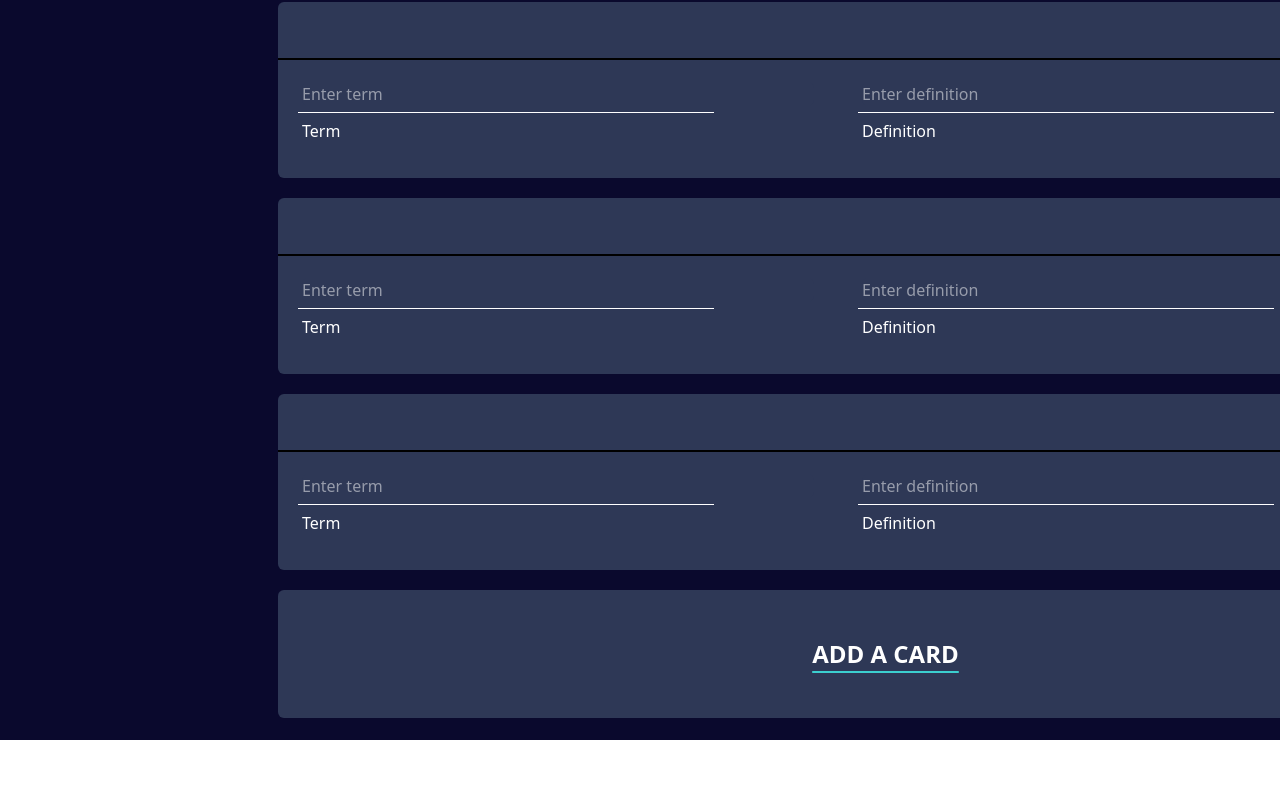
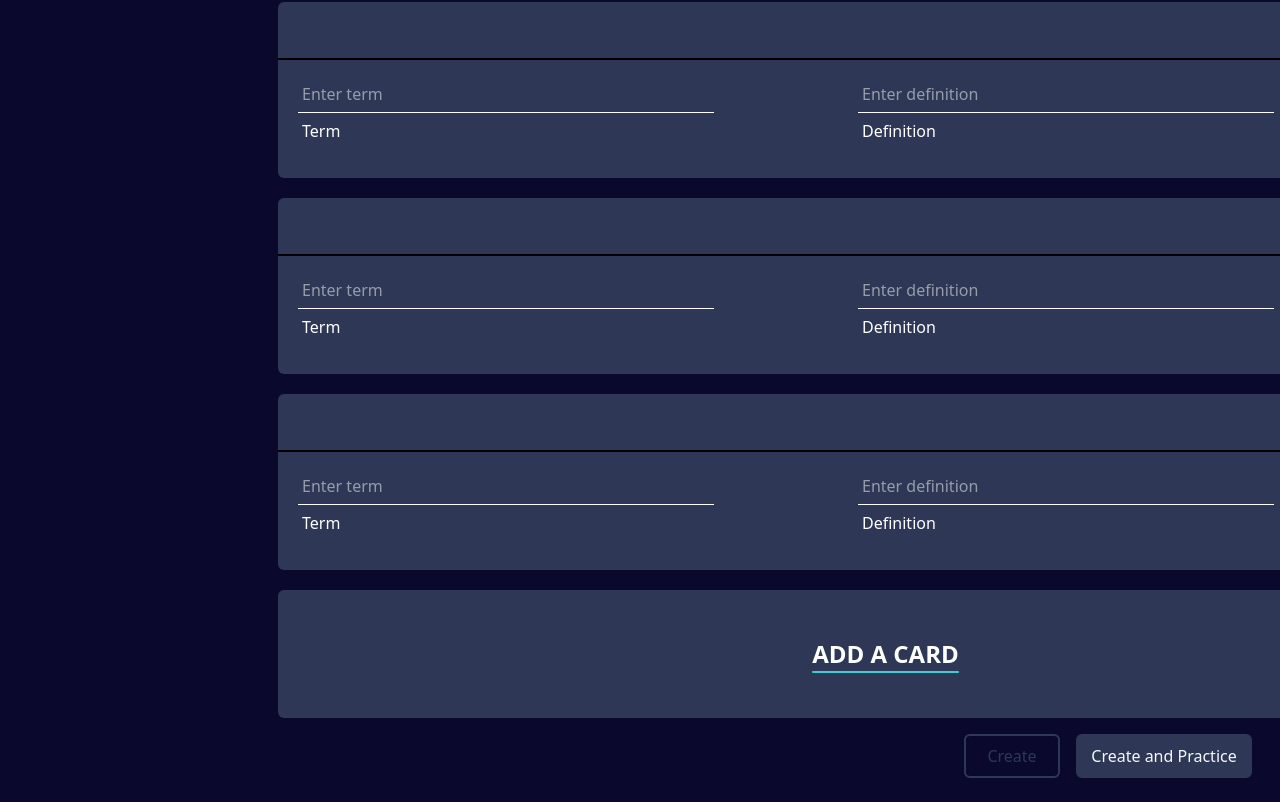
Before and after one commit to aaronamano/quizlet_clone, a React (Vite) app in the folder frontend/: page /create-flashcards-set in a window 1280 px wide. Shown: the part 678-1480 px from the top of the page. Before the commit the page ends 1418 px from the top, so only its background shows below. Built offline with nearby package versions, Linux system fonts and the light colour scheme.

Commit message:
minor add

```diff
--- a/frontend/src/components/CreateFlashcardsSetPage.tsx
+++ b/frontend/src/components/CreateFlashcardsSetPage.tsx
@@ -97,6 +97,11 @@ export default function CreateFlashcardsSetPage() {
 
         <AddCard />
 
+        <div className="flex m-2 mx-3 space-x-3 mt-4 justify-end">
+          <button className="bg-[#0A092D] w-24 p-2 rounded-md border-[#2E3856] border-2 text-[#2E3856] mx-4">Create</button>
+          <button className="bg-[#2E3856] w-44 p-2 rounded-md border-[#2E3856] border-2 text-[#F6F7FB]">Create and Practice</button>
+        </div>
+
       </div>
     </>
   )
```
